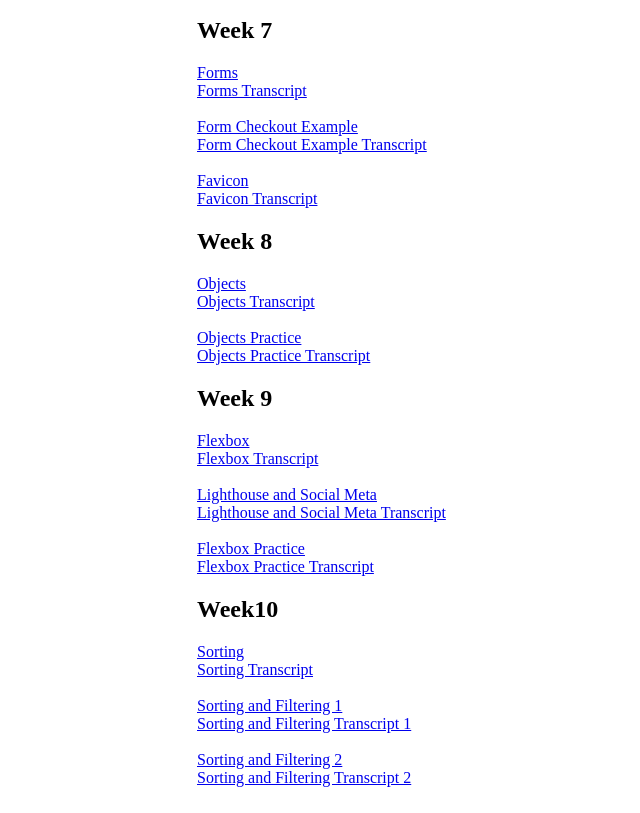
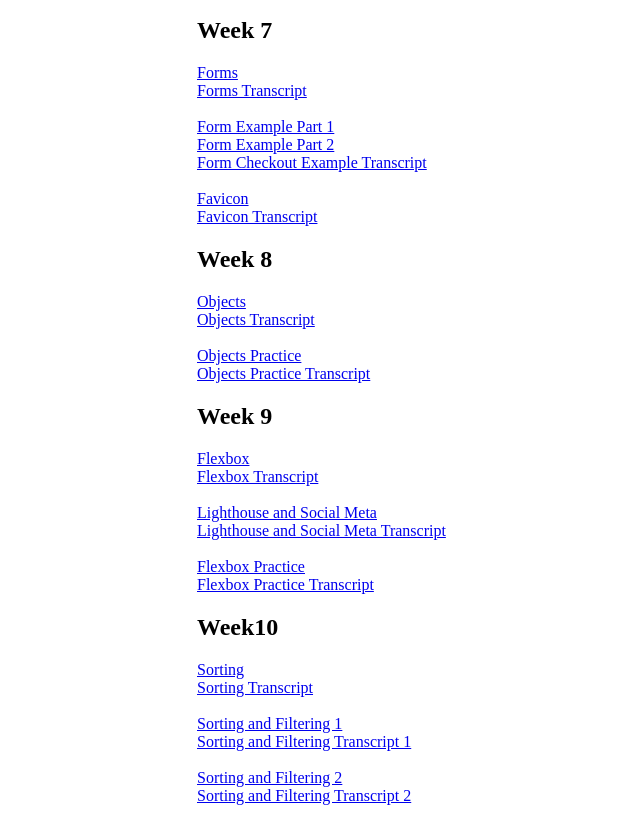
Before and after one commit to wddbyui/wdd131, a plain HTML site: page videos/byui131.html in a window 1280 px wide. Shown: the part 1892-2705 px from the top of the page, without its empty margins (11-651 px from the left). Drawn offline with Linux system fonts and the light colour scheme.

Commit message:
video page

```diff
--- a/videos/byui131.html
+++ b/videos/byui131.html
@@ -74,7 +74,8 @@
     <h2>Week 7</h2>
     <a href="forms-intro.mp4">Forms</a>
     <a href="../slides/forms.pdf">Forms Transcript</a><br>
-    <a href="forms-checkout.mp4">Form Checkout Example</a>
+    <a href="forms-ponder1.mp4">Form Example Part 1</a>
+    <a href="forms-ponder2.mp4">Form Example Part 2</a>
     <a href="forms-checkout-trans.docx">Form Checkout Example Transcript</a><br>
     <a href="favicon.mp4">Favicon</a>
     <a href="favicons-trans.docx">Favicon Transcript</a>
```
